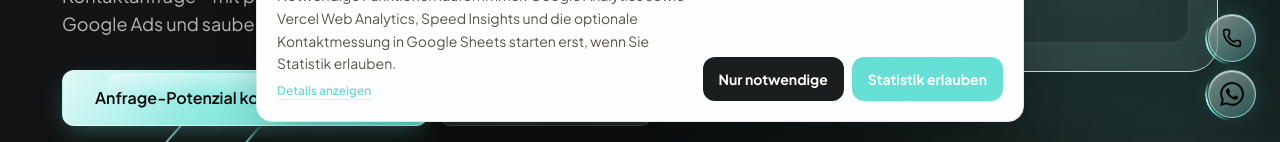
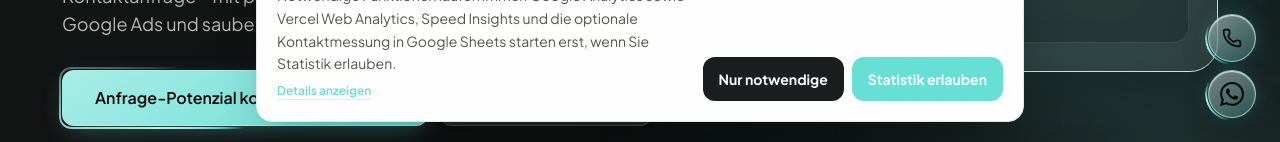
Before and after one commit to Exxd00/ixa-lead.de, a Next.js app: page / in a window 1280 px wide. Shown: the part 658-800 px from the top of the page. Built offline with nearby package versions, Linux system fonts and the light colour scheme; no server answers.

Commit message:
style: match hero CTA to floating glass controls

```diff
--- a/src/app/globals.css
+++ b/src/app/globals.css
@@ -176,45 +176,28 @@
     isolation: isolate;
     overflow: visible;
     color: #050606;
-    border: 1px solid rgb(255 255 255 / 0.5);
-    background:
-      linear-gradient(115deg, rgb(255 255 255 / 0.58), transparent 38%),
-      linear-gradient(145deg, rgb(185 244 238 / 0.92), rgb(100 224 213 / 0.7));
-    box-shadow:
-      inset 0 1px 1px rgb(255 255 255 / 0.92),
-      inset 0 -1px 1px rgb(5 6 6 / 0.08),
-      0 12px 34px rgb(5 6 6 / 0.28),
-      0 0 24px rgb(100 224 213 / 0.16);
-    backdrop-filter: blur(18px) saturate(165%);
+    border: 1px solid rgb(185 244 238 / 0.65);
+    background: linear-gradient(145deg, rgb(255 255 255 / 0.44), rgb(100 224 213 / 0.24));
+    box-shadow: inset 0 1px 1px rgb(255 255 255 / 0.8), 0 10px 30px rgb(5 6 6 / 0.18), 0 0 20px rgb(100 224 213 / 0.18);
+    backdrop-filter: blur(16px) saturate(165%);
   }
   .liquid-cta::before {
     content: "";
     position: absolute;
     z-index: -1;
     inset: -4px;
-    border-radius: calc(var(--radius) + 4px);
+    border-radius: inherit;
     padding: 2px;
-    background: conic-gradient(from 0deg, transparent 0 55%, #64e0d5 66%, #fff 71%, #b9f4ee 76%, transparent 87%);
+    background: conic-gradient(from var(--ixa-angle), transparent 0 52%, #64e0d5 64%, #b9f4ee 71%, transparent 83%);
     -webkit-mask: linear-gradient(#000 0 0) content-box, linear-gradient(#000 0 0);
     -webkit-mask-composite: xor;
     mask-composite: exclude;
-    animation: liquid-orbit 8s linear infinite;
-    filter: drop-shadow(0 0 6px rgb(100 224 213 / 0.42));
-  }
-  .liquid-cta::after {
-    content: "";
-    position: absolute;
-    inset: 2px 12% auto;
-    height: 42%;
-    border-radius: 999px;
-    background: linear-gradient(180deg, rgb(255 255 255 / 0.48), transparent);
-    pointer-events: none;
+    animation: liquid-border-orbit 7s linear infinite;
+    filter: drop-shadow(0 0 5px rgb(100 224 213 / 0.45));
   }
   .liquid-cta:hover {
-    background:
-      linear-gradient(115deg, rgb(255 255 255 / 0.66), transparent 38%),
-      linear-gradient(145deg, #b9f4ee, #64e0d5);
-    box-shadow: inset 0 1px 1px rgb(255 255 255 / 0.95), 0 14px 38px rgb(5 6 6 / 0.32), 0 0 30px rgb(100 224 213 / 0.28);
+    background: linear-gradient(145deg, rgb(255 255 255 / 0.5), rgb(100 224 213 / 0.3));
+    box-shadow: inset 0 1px 1px rgb(255 255 255 / 0.85), 0 12px 32px rgb(5 6 6 / 0.22), 0 0 24px rgb(100 224 213 / 0.24);
   }
 }
 
@@ -229,6 +212,12 @@
 .dark .border-stone-200, .dark .border-stone-300 { border-color: rgb(100 224 213 / .18) !important; }
 
 @keyframes liquid-orbit { to { transform: rotate(360deg); } }
+@property --ixa-angle {
+  syntax: "<angle>";
+  initial-value: 0deg;
+  inherits: false;
+}
+@keyframes liquid-border-orbit { to { --ixa-angle: 360deg; } }
 
 @layer utilities {
   /* Scroll reveal animation */
```
